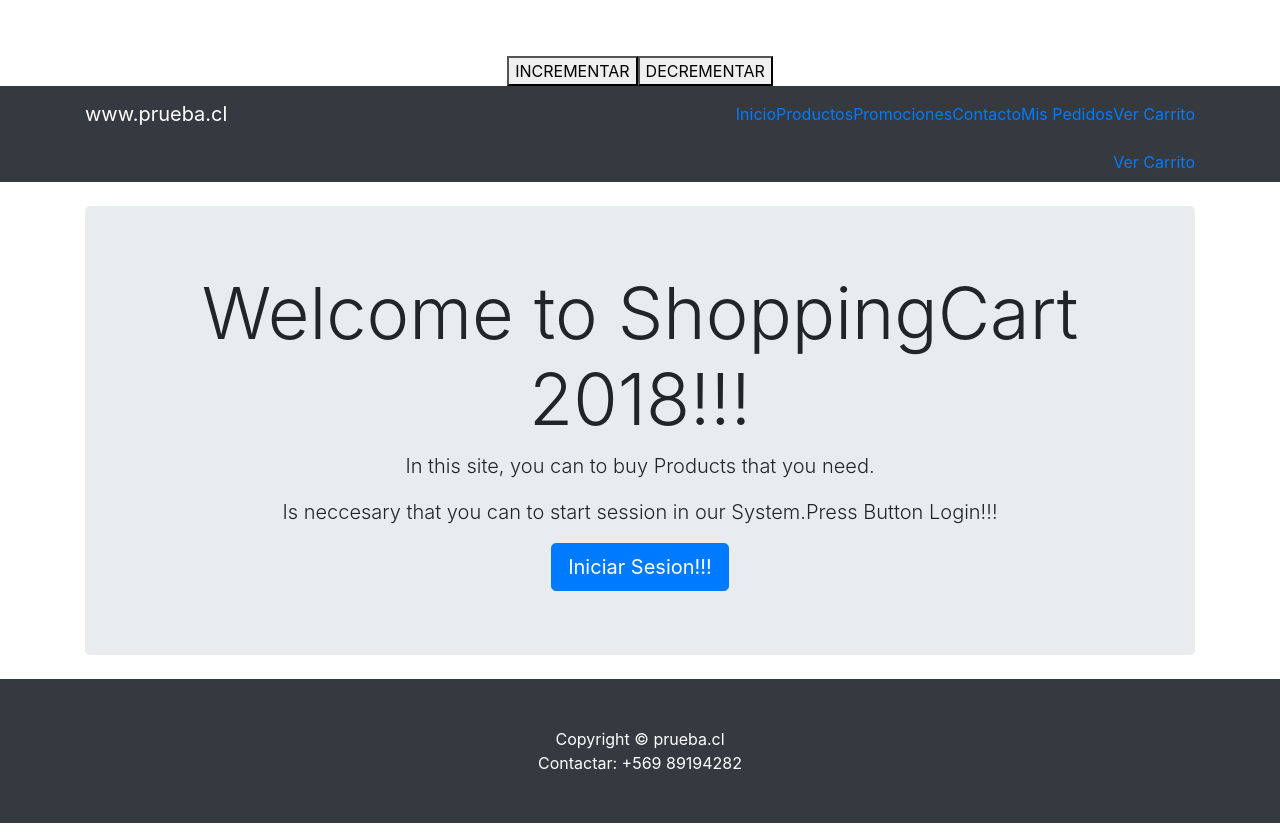
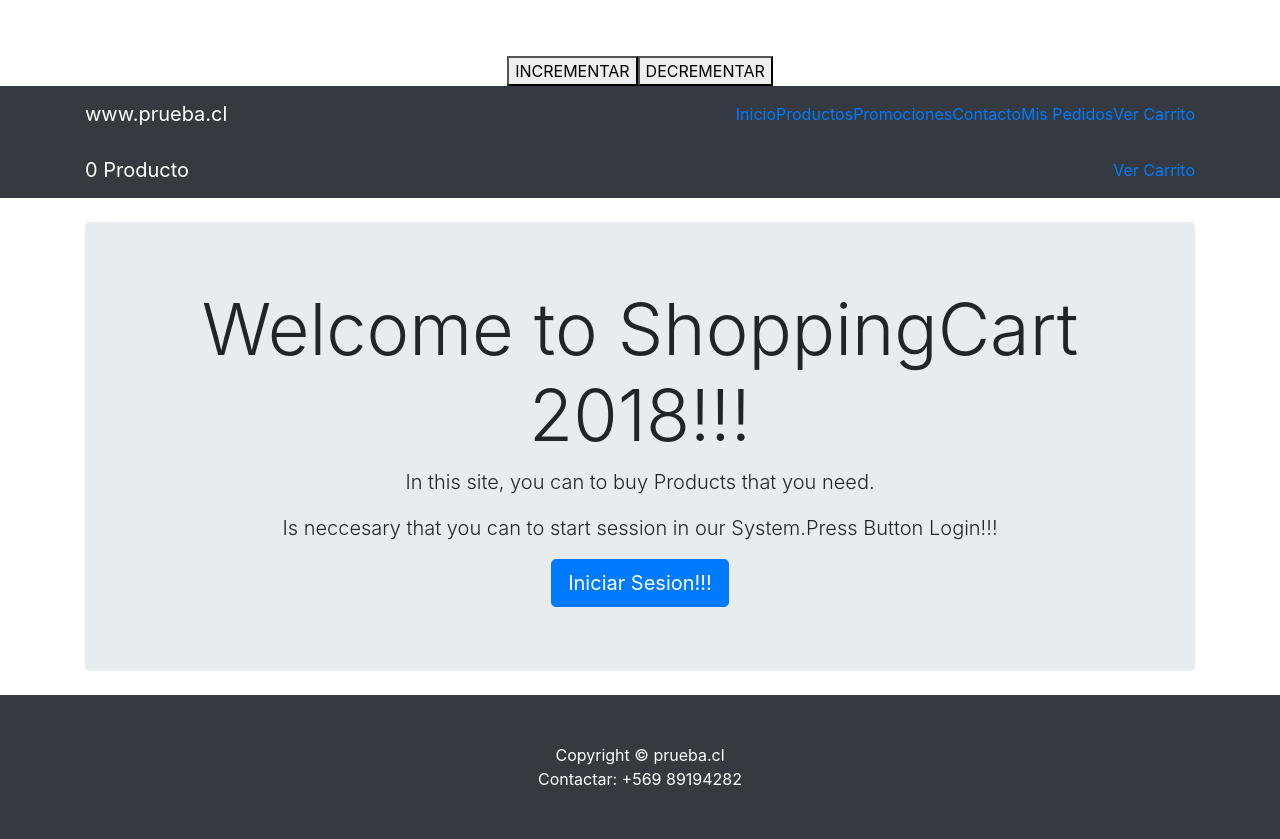
Before and after one commit to spro80/maquetareact2018shoppingcart-redux, a React (Create React App) app: page / in a window 1280 px wide. Built offline with nearby package versions, Linux system fonts and the light colour scheme.

Commit message:
se remueven comentarios

```diff
--- a/src/App.js
+++ b/src/App.js
@@ -18,7 +18,7 @@ import { BrowserRouter as Router } from 'react-router-dom';
 import './App.css';
 import './styles.css'
 
-//<Route path="/vercarrito" render={()=><ShoopingCartProducts num="2" someProp={100}/>}/>
+
 class App extends Component {
 
 	render() {
@@ -28,7 +28,7 @@ class App extends Component {
 		console.log( "render END." )
 
 		//Recupera las variables desde props.
-		const { incrementar, decrementar, setear } = this.props
+		const { incrementar, decrementar, setear, valorStock } = this.props
 
 		return (
 
@@ -38,19 +38,22 @@ class App extends Component {
 			<button onClick={ decrementar }> DECREMENTAR  </button>
 
 			<Route path="/" component={HorizontalMenu} />
-			<Route path="/" component={Info} />
+
+			<Route path="/" render={(props) => <Info {...props} isAuthed={true} valorStock={valorStock} />} />
+
 			<Route path="/" component={Header} />
+
 			<Route exact path="/login" component={Login} />
 
 			<Route exact path="/productos" component={Products} />
+
 			<Route exact path="/promociones" component={Promotions} />
+
 			<Route exact path="/contacto" component={Contact} />
+
 			<Route exact path="/mispedidos" component={MyOrders} />
 
-
-			<Route path="/vercarrito"  render={(props) => <ShoopingCartProducts {...props} isAuthed={true} />}     />
-
-
+			<Route path="/vercarrito" component={ShoopingCartProducts}  />
 
 			<Route path="/" component={Footer} />
 
@@ -59,6 +62,7 @@ class App extends Component {
 		);
 	}
 }
+//<Route path="/vercarrito" render={()=><ShoopingCartProducts num="2" someProp={100}/>}/>
 //<Route exact path="/vercarrito" render={(props) => <ShoopingCartProducts globalStore={globalStore} {...props} /> } />
 //<Route exact path="/details/:id" render={(props) => <DetailsPage globalStore={globalStore} {...props} /> } />
 //<Route exact path="/vercarrito" component={ShoopingCartProducts} datosPorProps={number} />
@@ -70,7 +74,7 @@ const mapStateToProps = state => {
 	console.log( state )
 	console.log( "****mapStateToProps  FIN IMPRIME EL VALOR DEL STATE:" )
 	return {
-		valor: state,
+		valorStock: state,
 	}
 }
 
```
